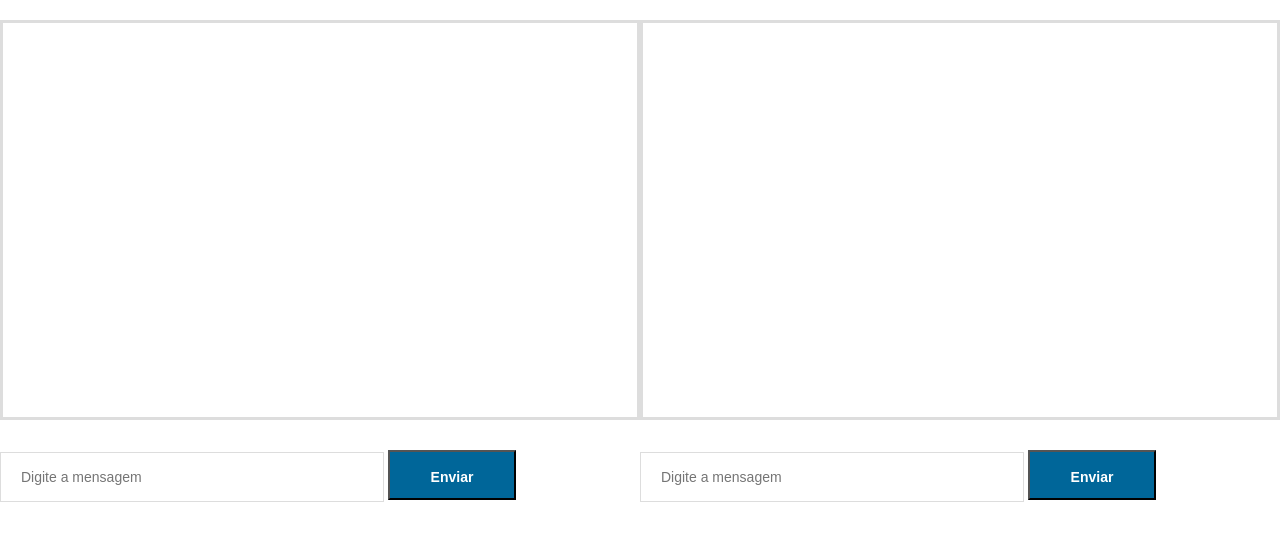
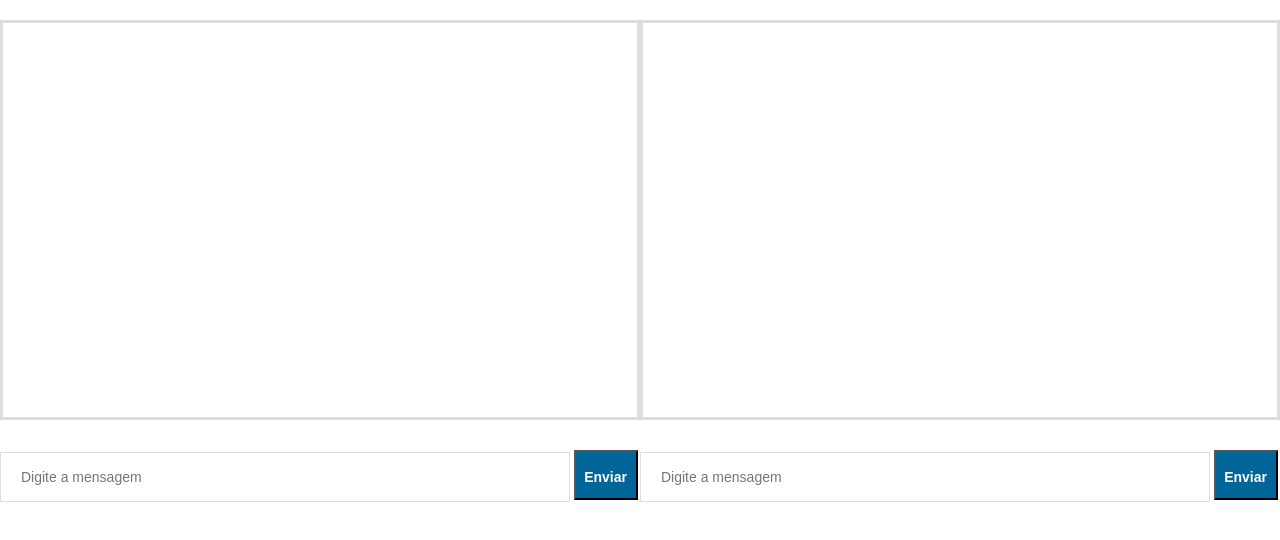
Before and after one commit to lucasafons/chatFacul, a plain HTML site: page index.html in a window 1280 px wide. Drawn offline with Linux system fonts and the light colour scheme.

Commit message:
ultimo commit, graças a Deus

```diff
--- a/styles.css
+++ b/styles.css
@@ -21,7 +21,7 @@ body {
 }
 
 input {
-  width: 60%;
+  width: 89%;
   border: 1px solid #ddd;
   height: 50px;
   padding: 0 20px;
@@ -31,7 +31,7 @@ input {
 }
 
 button {
-  width: 20%;
+  width: 10%;
   height: 50px;
   font-size: 14px;
   background: #069;
```
